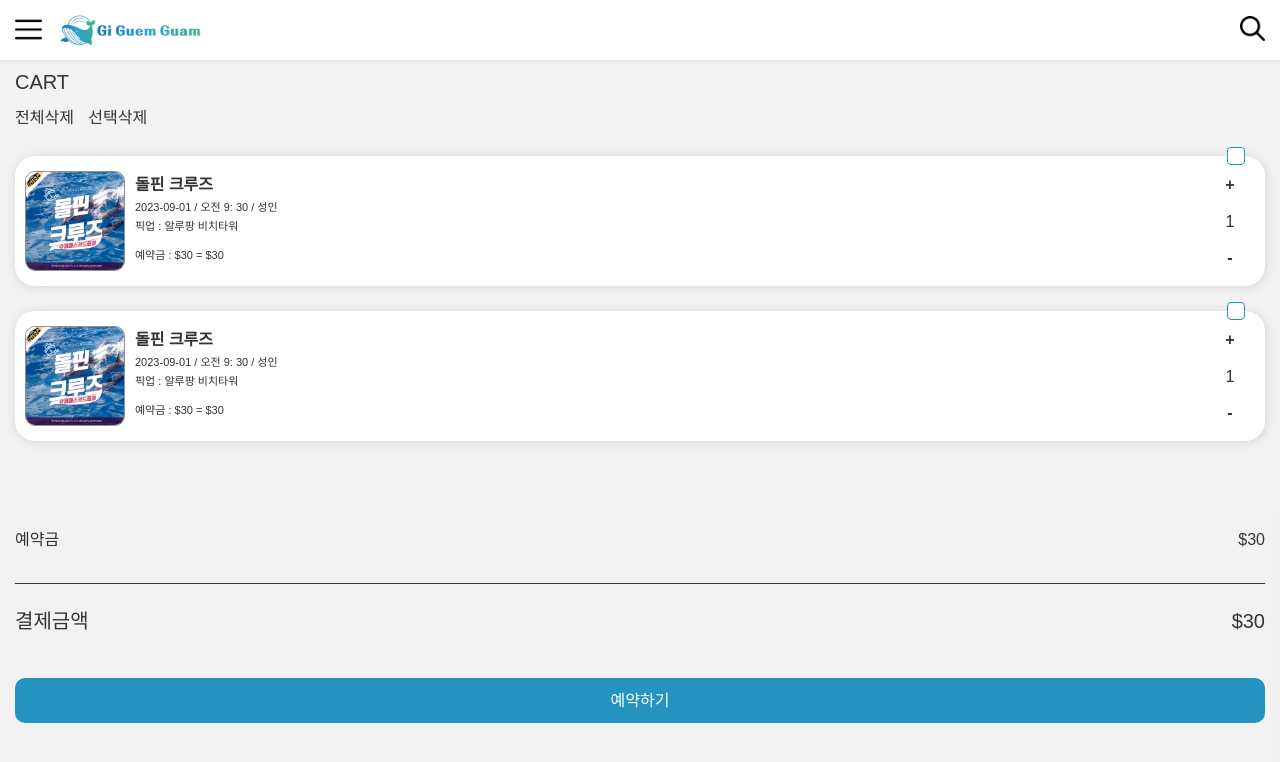
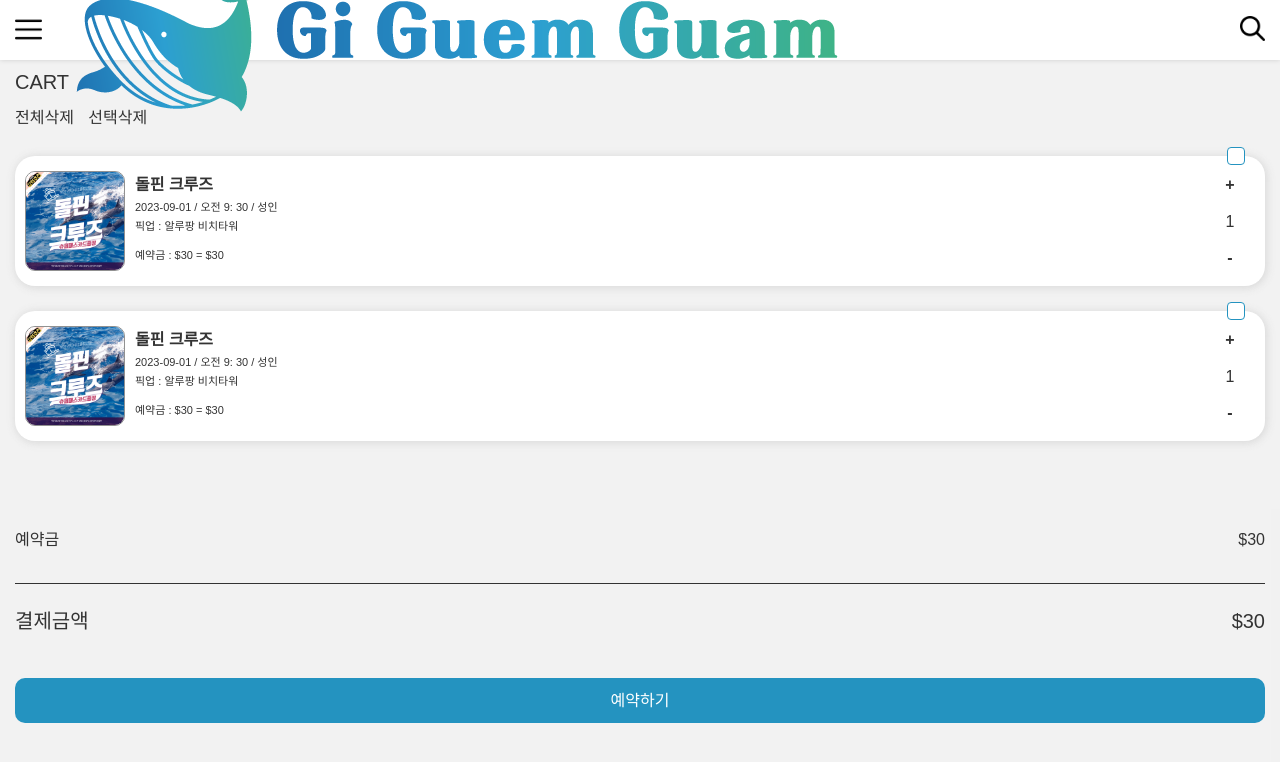
Before and after one commit to NEO-KIM369/gigeumguam, a plain HTML site: page gigeumguam/mo/cart.html in a window 1280 px wide. Drawn offline with nearby package versions, Linux system fonts and the light colour scheme.

Commit message:
Update main.css

```diff
--- a/gigeumguam/mo/css/main.css
+++ b/gigeumguam/mo/css/main.css
@@ -27,8 +27,8 @@ body{padding-bottom: 60px;}
 header {width: 100%; display: flex; justify-content: space-between; align-items: center;  height: 60px; position: fixed; box-shadow: 0 0 5px 0 rgba(0, 0, 0, 0.15); z-index: 9; background-color: #fff;}
 /* header */
 .header_left_section { display: flex; align-items: center; }
-header > .header_left_section > .logo { display:inline-block; height: 55px;}
-header > .header_left_section > .logo > img { display: block; width: auto; height: 100%}
+header > .logo { display:inline-block; height: 55px;}
+header > .logo > img { display: block; width: auto; height: 100%}
 .header_left_section > button {width: 27px;  margin:0 15px;}
 .header_left_section > button > img {width: 100%; height: 100%;}
 .header_btn_wrap > button {width: 25px; margin:0 15px;}
```
